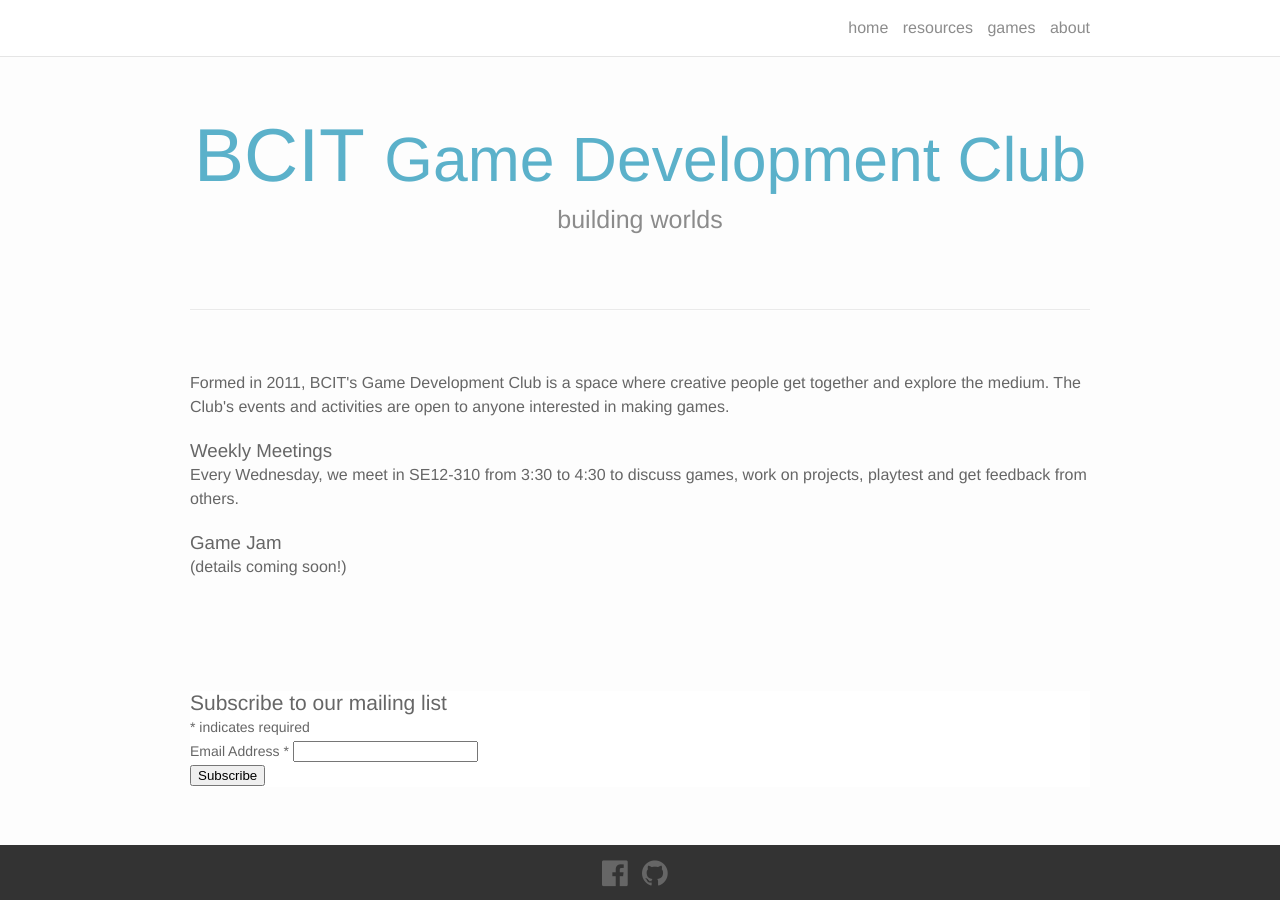
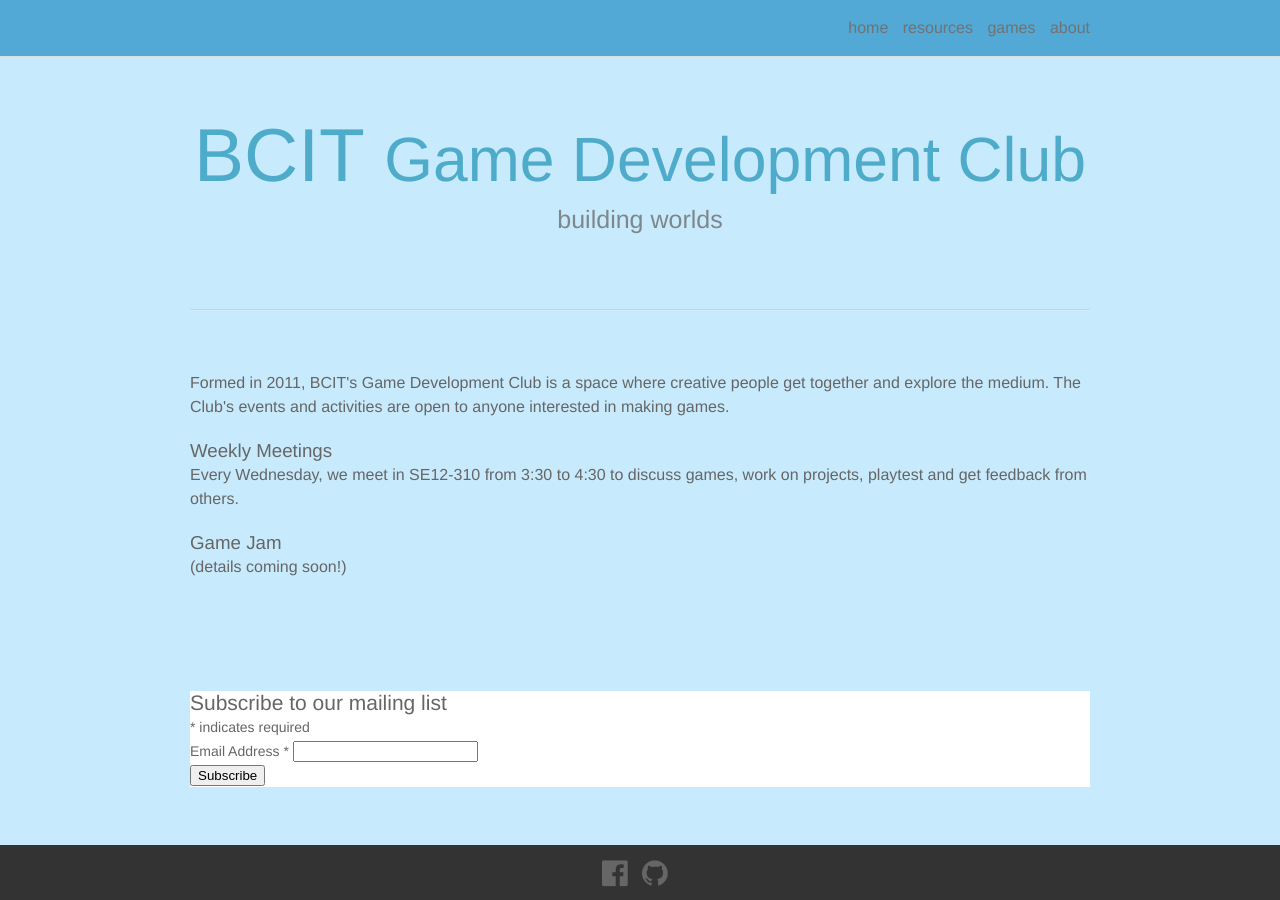
Before and after one commit to BCIT-GameDevClub/BCITOldWebsite, a Jekyll site: the page built from index.html, in a window 1280 px wide. Built offline with Jekyll 4.4.1, drawn with Linux system fonts in a browser that asks for light colours; nearby versions of some CDN libraries; the list of posts is cut into pages by our own code; comment, search, counter and statistics services are not loaded.

Commit message:
color scheme changes and tweaked the navbar and footer so they don't stick on mobile

```diff
--- a/_sass/_layout.scss
+++ b/_sass/_layout.scss
@@ -4,14 +4,17 @@
  */
 .site-header {
     border-bottom: 1px solid $grey-color-light;
-    background-color: #fff;
-    opacity: 0.75;
+    background-color: $brand-color;
+    opacity: 0.9;
     position:fixed;
     left:0px;
     top:0px;
     height:56px;
     width:100%;
     z-index: 50;
+    @include media-query($on-palm) {
+        position: relative;
+    }
 }
 
 .site-title {
@@ -39,6 +42,7 @@
         }
     }
 
+    /*
     @include media-query($on-palm) {
         position: fixed;
         top: 0px;
@@ -54,6 +58,7 @@
             display: line;
         }
     }
+    */
 }
 
 .header-bar {
@@ -92,6 +97,9 @@
     bottom:0px;
     height:50px;
     width:100%;
+    @include media-query($on-palm) {
+        position: relative;
+    }
 }
 .icons {
     padding: 10px;
--- a/css/main.scss
+++ b/css/main.scss
@@ -14,10 +14,10 @@
 $spacing-unit:     30px;
 
 $text-color:       #111;
-$background-color: #fdfdfd;
-$brand-color:      #2a7ae2;
+$background-color: #c7eafc;
+$brand-color:      #46a2d1;
 
-$grey-color:       #828282;
+$grey-color:       #58585a;
 $grey-color-light: lighten($grey-color, 40%);
 $grey-color-dark:  darken($grey-color, 25%);
 
```
